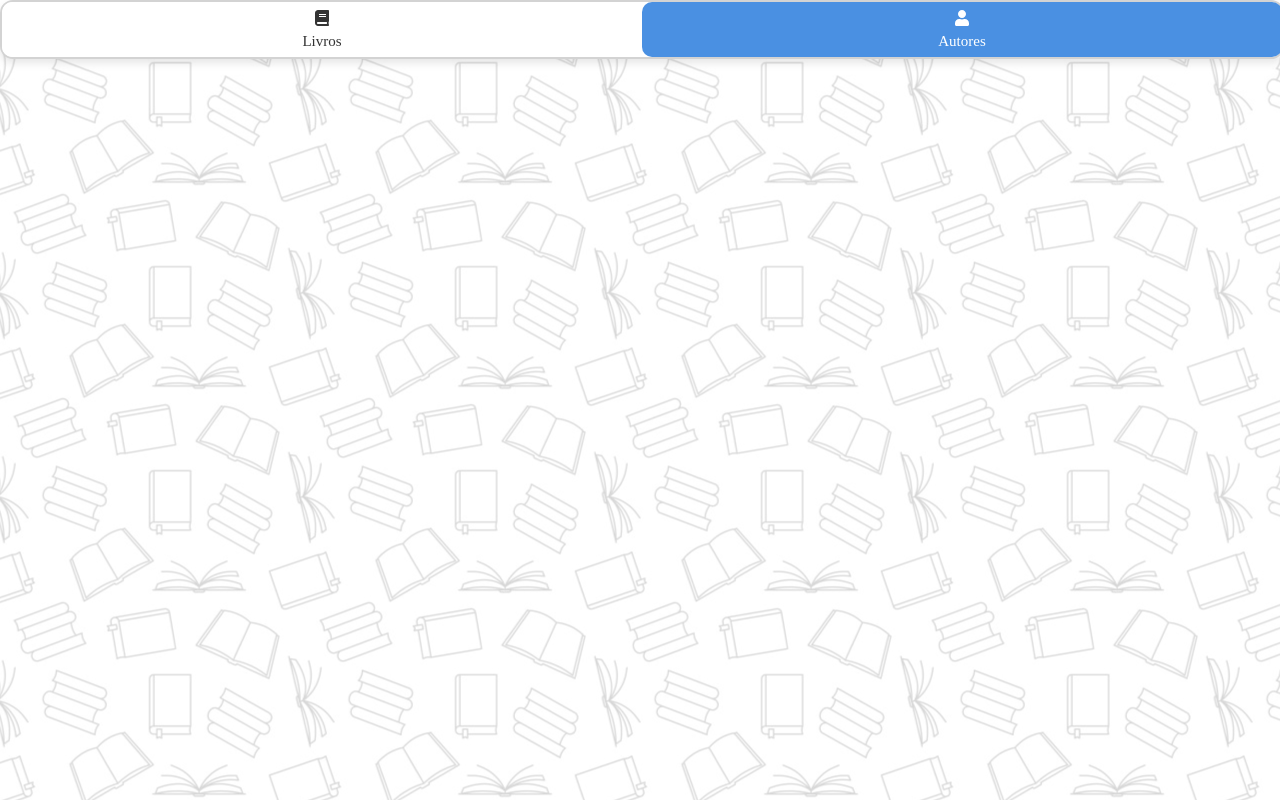
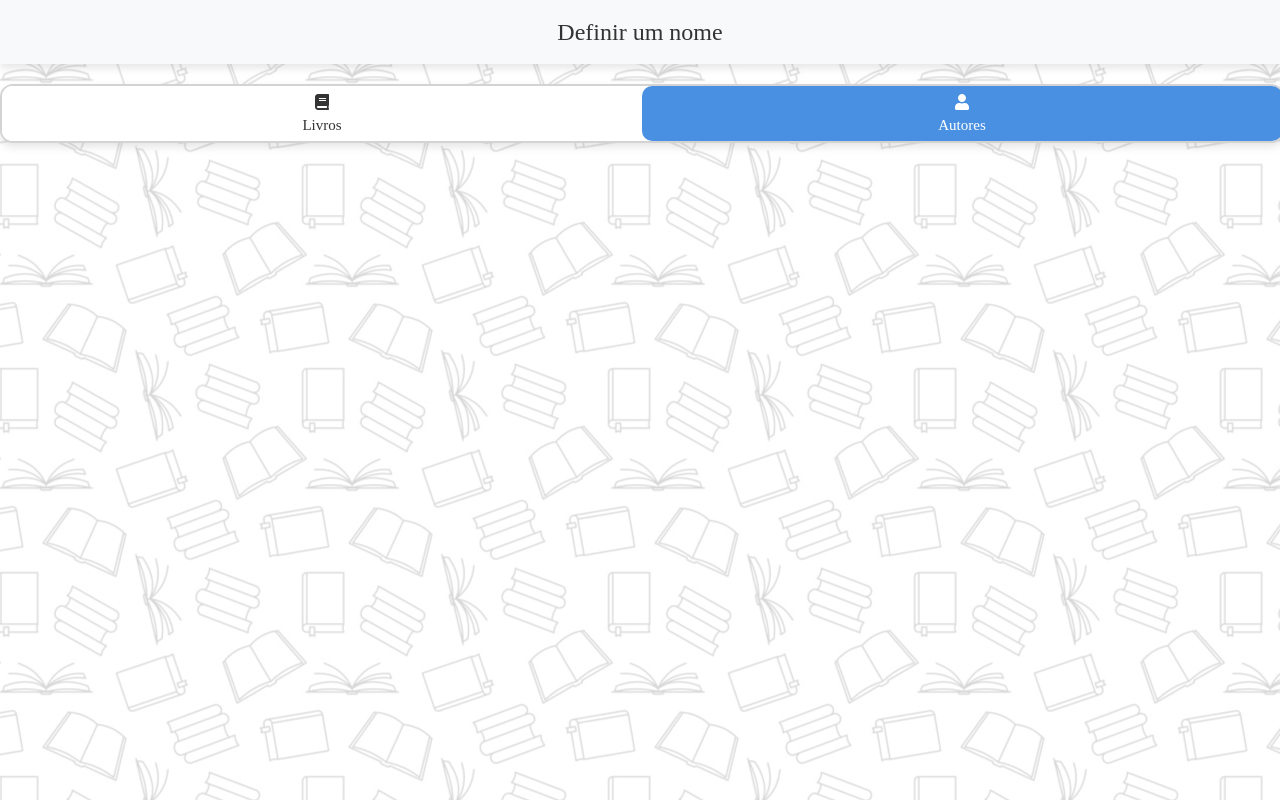
Before and after one commit to breno-aredes/desafio-contato-seguro, a React app: page / in a window 1280 px wide. Built offline with nearby package versions, Linux system fonts and the light colour scheme; the HTML template or start-up script is replaced by a standard one.

Commit message:
feat: create header component

```diff
--- a/src/App.tsx
+++ b/src/App.tsx
@@ -1,9 +1,11 @@
+import Header from "./components/Header";
 import { Dashboard } from "./pages/Dashboard";
 import { Body } from "./styles";
 
 function App() {
   return (
     <Body>
+      <Header />
       <Dashboard />
     </Body>
   );
--- /dev/null
+++ b/src/components/Header/index.tsx
@@ -0,0 +1,12 @@
+import React from "react";
+import * as S from "./styles";
+
+const Header: React.FC = () => {
+  return (
+    <S.HeaderContainer>
+      <S.Title>Definir um nome</S.Title>
+    </S.HeaderContainer>
+  );
+};
+
+export default Header;
--- /dev/null
+++ b/src/components/Header/styles.ts
@@ -0,0 +1,15 @@
+import styled from "styled-components";
+
+export const HeaderContainer = styled.header`
+  background-color: #f8f9fa;
+  padding: 20px;
+  text-align: center;
+  box-shadow: 0 4px 8px rgba(0, 0, 0, 0.1);
+  margin-bottom: 20px;
+`;
+
+export const Title = styled.h1`
+  margin: 0;
+  font-size: 24px;
+  color: #333;
+`;
```
